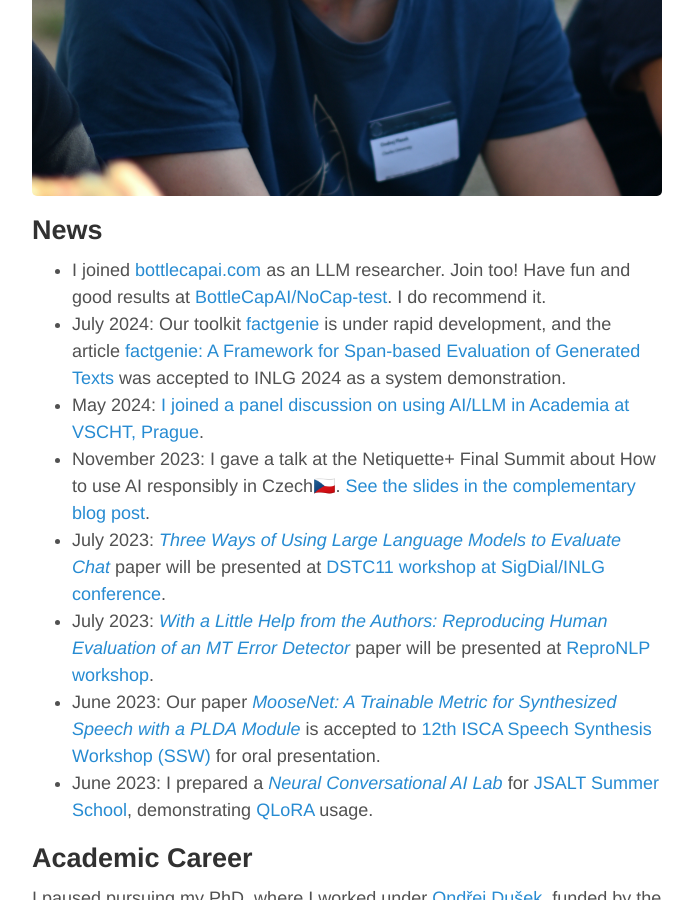
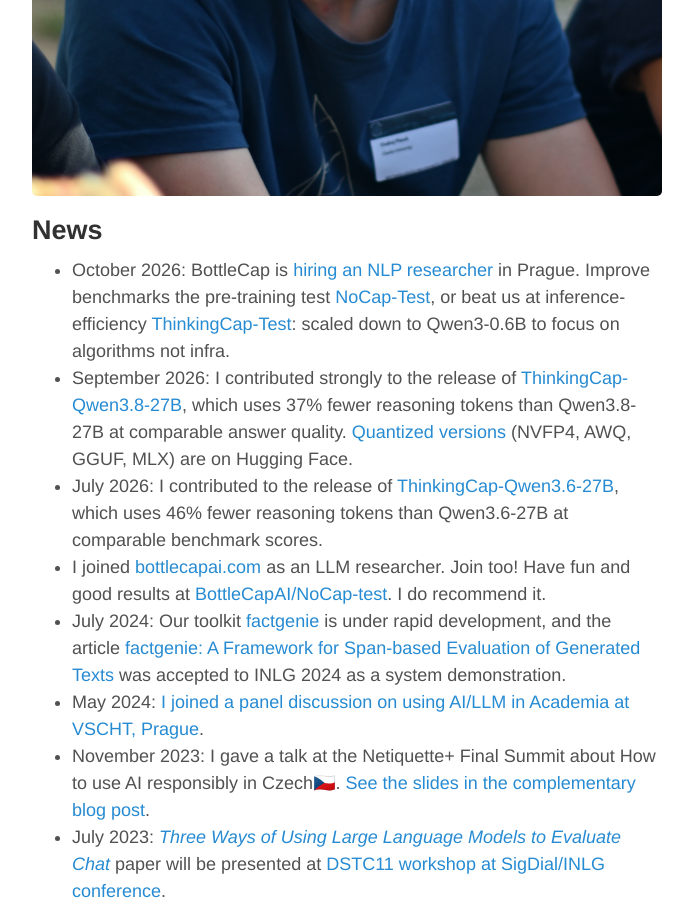
Before and after one commit to oplatek/oplatek.github.io, a Jekyll site: the page built from index.md, in a window 1280 px wide and 900 px high, scrolled down 970 px. Shown: the whole window, without its empty margins (293-986 px from the left). Built offline with Jekyll 4.4.1, drawn with Linux system fonts in a browser that asks for light colours.

Commit message:
bottlecapai updates

```diff
--- a/index.md
+++ b/index.md
@@ -36,6 +36,9 @@ _Take a look at what I do:_
 
 
 ## News
+* October 2026: BottleCap is [hiring an NLP researcher](https://bottlecapai.com/careers/natural-language-processing-researcher) in Prague. Improve benchmarks the pre-training test [NoCap-Test](https://github.com/BottleCapAI/NoCap-Test?tab=readme-ov-file#objective), or beat us at inference-efficiency [ThinkingCap-Test](https://github.com/BottleCapAI/ThinkingCap-Test): scaled down to Qwen3-0.6B to focus on algorithms not infra.
+* September 2026: I contributed strongly to the release of [ThinkingCap-Qwen3.8-27B](https://bottlecapai.com/post/thinkingcap-qwen3-8-27b/), which uses 37% fewer reasoning tokens than Qwen3.8-27B at comparable answer quality. [Quantized versions](https://huggingface.co/collections/bottlecapai/thinkingcap-qwen-38-quants-6ab534cf5aee57103f21390d) (NVFP4, AWQ, GGUF, MLX) are on Hugging Face.
+* July 2026: I contributed to the release of [ThinkingCap-Qwen3.6-27B](https://bottlecapai.com/post/thinkingcap-qwen3-6-27b/), which uses 46% fewer reasoning tokens than Qwen3.6-27B at comparable benchmark scores.
 * I joined [bottlecapai.com](https://www.bottlecapai.com) as an LLM researcher. Join too! Have fun and good results at [BottleCapAI/NoCap-test](https://github.com/BottleCapAI/NoCap-Test?tab=readme-ov-file#objective). I do recommend it.
 * July 2024: Our toolkit [factgenie](https://github.com/kasnerz/factgenie/) is under rapid development, and the article [factgenie: A Framework for Span-based Evaluation of Generated Texts](https://arxiv.org/abs/2407.17863) was accepted to INLG 2024 as a system demonstration.
 * May 2024: [I joined a panel discussion on using AI/LLM in Academia at VSCHT, Prague](https://www.linkedin.com/posts/ondrejplatek_we-did-it-me-and-my-partner-in-crime-dajana-activity-7201491526655320065-rZoX).
```
